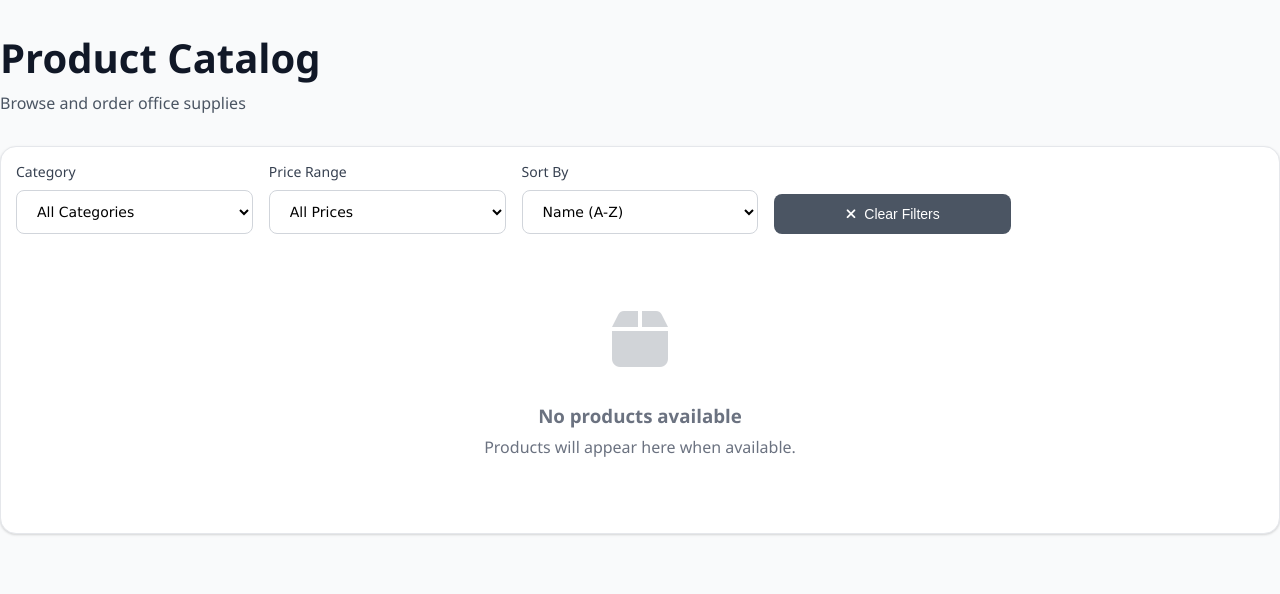
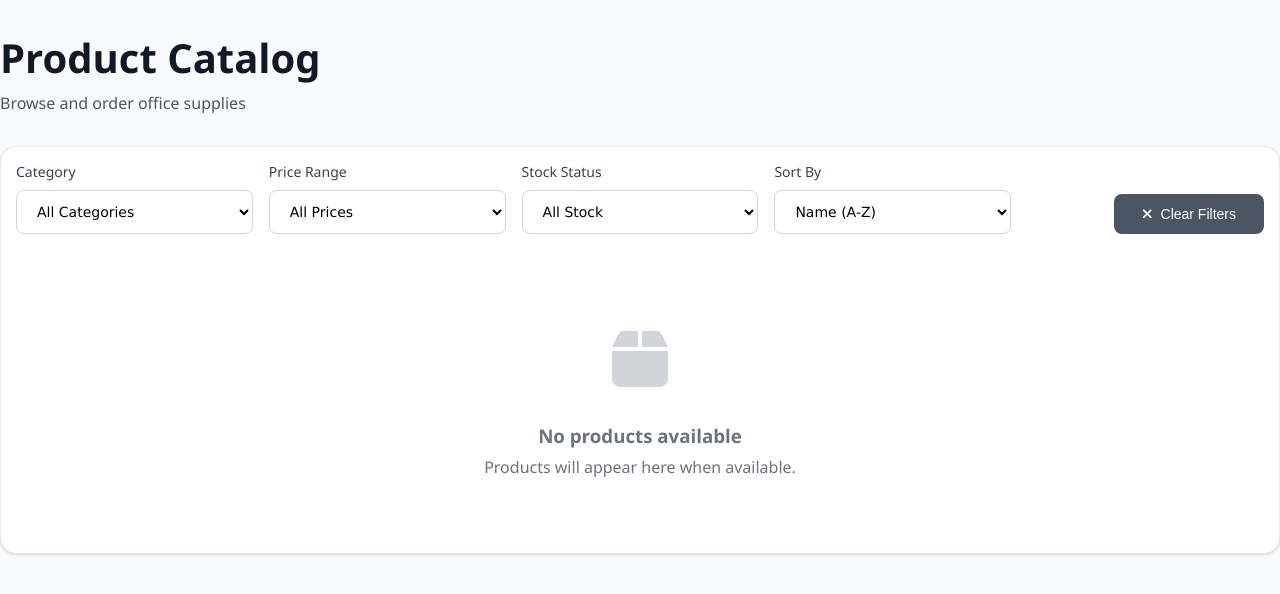
Before and after one commit to greatidea1/OfficeSupplies, a Flask app: template templates/products.html in a window 1280 px wide. Shown: the top 594 px of the page. Run offline with Flask 3, Linux system fonts and the light colour scheme; the template is opened without the code that fills it, so the values that code supplies are empty; parts of the project's set-up code (start-up, migrations or seed data) failed here and were passed over.

Commit message:
Overhall of product page on both - vendor and customer login

```diff
--- a/templates/products.html
+++ b/templates/products.html
@@ -79,7 +79,7 @@
     }
 
     .customer-filter-section {
-        width: 300px;
+        width: 260px;
     }
 
     .filters-section {
@@ -95,6 +95,7 @@
         display: grid;
         grid-template-columns: repeat(auto-fill, minmax(200px, 1fr));
         gap: 16px;
+        margin-bottom: 20px;
     }
 
     .filter-group {
@@ -112,8 +113,8 @@
 
     .products-grid {
         display: grid;
-        grid-template-columns: repeat(auto-fill, minmax(320px, 1fr));
-        gap: 24px;
+        grid-template-columns: repeat(auto-fill, minmax(280px, 1fr));
+        gap: 20px;
     }
 
     .product-card {
@@ -291,6 +292,7 @@
         justify-content: space-between;
         gap: 20px;
         flex-wrap: wrap; /* Optional: helps responsiveness */
+
         margin-bottom: 20px;
     }
 
@@ -302,12 +304,11 @@
 
     .no-customer-message {
         background-color: #fff3cd;
-        border: 1px solid #ffeeba;
         color: #856404;
         flex-grow: 1;
         color: #666;
         padding: 12px;
-        font-size: 14px;
+        font-size: 16px;
         border-radius: 8px;
         display: flex;
         align-items: center;
@@ -327,7 +328,6 @@
         border-radius: 6px;
         font-size: 0.875rem; /* Matches .filter-label */
         padding: 12px;
-        height: 40px;
         width: 100%;
         box-sizing: border-box;
         transition: border-color 0.2s ease, box-shadow 0.2s ease;
@@ -580,68 +580,6 @@
 
         <!-- Filters Section -->
         <div class="filters-section">
-            <div class="filters-grid">
-                <div class="filter-group">
-                    <label class="filter-label">Category</label>
-                    <select class="form-control" id="categoryFilter">
-                        <option value="">All Categories</option>
-                    </select>
-                </div>
-
-                {% if current_user.role.startswith('vendor_') %}
-                <div class="filter-group">
-                    <label class="filter-label">Location</label>
-                    <select class="form-control" id="locationFilter">
-                        <option value="">All Locations</option>
-                    </select>
-                </div>
-                {% endif %}
-
-                <div class="filter-group">
-                    <label class="filter-label">Price Range</label>
-                    <select class="form-control" id="priceFilter">
-                        <option value="">All Prices</option>
-                        <option value="0-100">₹0 - ₹100</option>
-                        <option value="100-500">₹100 - ₹500</option>
-                        <option value="500-1000">₹500 - ₹1,000</option>
-                        <option value="1000+">₹1,000+</option>
-                    </select>
-                </div>
-
-                {% if current_user.role.startswith('vendor_') %}
-                <div class="filter-group">
-                    <label class="filter-label">Stock Status</label>
-                    <select class="form-control" id="stockFilter">
-                        <option value="">All Stock</option>
-                        <option value="in-stock">In Stock</option>
-                        <option value="low-stock">Low Stock</option>
-                        <option value="out-of-stock">Out of Stock</option>
-                    </select>
-                </div>
-                {% endif %}
-
-                <div class="filter-group">
-                    <label class="filter-label">Sort By</label>
-                    <select class="form-control" id="sortFilter">
-                        <option value="name_asc">Name (A-Z)</option>
-                        <option value="name_desc">Name (Z-A)</option>
-                        <option value="price_asc">Price (Low to High)</option>
-                        <option value="price_desc">Price (High to Low)</option>
-                        {% if current_user.role.startswith('vendor_') %}
-                        <option value="stock_asc">Stock (Low to High)</option>
-                        <option value="stock_desc">Stock (High to Low)</option>
-                        {% endif %}
-                    </select>
-                </div>
-                <!-- Clear Filters Button -->
-                <div class="filter-group" style="display: flex; align-items: end;">
-                    <button class="btn btn-secondary" onclick="clearFilters()" style="padding: 12px; width: 100%; margin-top: auto;">
-                        <i class="fas fa-times"></i>
-                        Clear Filters
-                    </button>
-                </div>
-            </div>
-
             {% if current_user.role.startswith('vendor_') %}
             <div class="filter-toolbar">
                 <!-- Customer dropdown -->
@@ -675,6 +613,90 @@
             </div>
             {% endif %}
 
+            <div class="filters-grid">
+                <div class="filter-group">
+                    <label class="filter-label">Category</label>
+                    <select class="form-control" id="categoryFilter">
+                        <option value="">All Categories</option>
+                    </select>
+                </div>
+
+                {% if current_user.role.startswith('vendor_') %}
+                <div class="filter-group">
+                    <label class="filter-label">Location</label>
+                    <select class="form-control" id="locationFilter">
+                        <option value="">All Locations</option>
+                    </select>
+                </div>
+                {% endif %}
+
+                <div class="filter-group">
+                    <label class="filter-label">Price Range</label>
+                    <select class="form-control" id="priceFilter">
+                        <option value="">All Prices</option>
+                        <option value="0-100">₹0 - ₹100</option>
+                        <option value="100-500">₹100 - ₹500</option>
+                        <option value="500-1000">₹500 - ₹1,000</option>
+                        <option value="1000+">₹1,000+</option>
+                    </select>
+                </div>
+
+                <div class="filter-group">
+                    <label class="filter-label">Stock Status</label>
+                    <select class="form-control" id="stockFilter">
+                        <option value="">All Stock</option>
+                        <option value="in-stock">In Stock</option>
+                        <option value="low-stock">Low Stock</option>
+                        <option value="out-of-stock">Out of Stock</option>
+                    </select>
+                </div>
+
+                <div class="filter-group">
+                    <label class="filter-label">Sort By</label>
+                    <select class="form-control" id="sortFilter">
+                        <option value="name_asc">Name (A-Z)</option>
+                        <option value="name_desc">Name (Z-A)</option>
+                        <option value="price_asc">Price (Low to High)</option>
+                        <option value="price_desc">Price (High to Low)</option>
+                        {% if current_user.role.startswith('vendor_') %}
+                        <option value="stock_asc">Stock (Low to High)</option>
+                        <option value="stock_desc">Stock (High to Low)</option>
+                        {% elif current_user.role.startswith('customer_') %}
+                        <option value="stock_asc">Stock (Low to High)</option>
+                        <option value="stock_desc">Stock (High to Low)</option>
+                        {% endif %}
+                    </select>
+                </div>
+
+                <!-- Search Field for Customer Users -->
+                {% if current_user.role.startswith('customer_') %}
+                <div class="filter-group">
+                    <label class="filter-label">Search</label>
+                    <div style="display: flex; gap: 8px;">
+                        <input
+                            type="text"
+                            class="form-control"
+                            id="searchInput"
+                            placeholder="Search products..."
+                            style="min-height: 40px; width: 170px;"
+                        >
+
+                        <button class="btn btn-primary" onclick="searchProducts()" style="padding: 12px; min-height: 40px; display: flex; align-items: center; justify-content: center; gap: 6px;">
+                            <i class="fas fa-search"></i>
+                            <span>Search</span>
+                        </button>
+                    </div>
+                </div>
+                {% endif %}
+
+                <!-- Clear Filters Button -->
+                <div class="filter-group" style="display: flex; align-items: end;">
+                    <button class="btn btn-secondary" onclick="clearFilters()" style="padding: 12px; width: 150px; margin-top: auto;">
+                        <i class="fas fa-times"></i>
+                        Clear Filters
+                    </button>
+                </div>
+            </div>
 
             <div class="products-grid" id="productsGrid">
                 <!-- Products will be loaded here -->
@@ -1112,10 +1134,17 @@
                         <span style="color: var(--gray-600); font-size: 0.875rem;">Item No:</span>
                         <span style="font-weight: 500; color: var(--gray-900); font-size: 0.875rem;">${product.item_no}</span>
                     </div>
+
+                    <div style="display: flex; justify-content: space-between; margin-bottom: 8px;">
+                        <span style="color: var(--gray-600); font-size: 0.875rem;">Stock:</span>
+                        <span style="font-weight: 500; color: ${product.quantity > 10 ? 'var(--secondary-green)' : product.quantity > 0 ? 'var(--secondary-orange)' : 'var(--secondary-red)'}; font-size: 0.875rem;">
+                            ${product.quantity > 0 ? `${product.quantity} units` : 'Out of Stock'}
+                        </span>
+                    </div>
                 </div>
 
                 <!-- Price Section -->
-                <div style="background: var(--gray-50); padding: 2px; border-radius: 8px; margin-bottom: 16px; text-align: center;">
+                <div style="background: var(--gray-50); padding: 12px; border-radius: 8px; margin-bottom: 12px; text-align: center;">
                     <div style="font-size: 1.5rem; font-weight: 700; color: var(--primary-blue); margin-bottom: 4px;">
                         ₹${effectivePrice.toLocaleString('en-IN')}
                         ${product.custom_price ? '<span style="font-size: 0.75rem; color: var(--secondary-green); margin-left: 8px;">Special Price</span>' : ''}
@@ -1125,15 +1154,13 @@
                     </div>
                 </div>
 
-                <!-- Action Section -->
-                <div onclick="event.stopPropagation()" style="display: flex; gap: 12px;">
-                    <!-- Qty Section -->
-                    <div style="flex: 1; background: var(--gray-50); border: 1px solid var(--gray-200); border-radius: 8px; padding: 12px; display: flex; flex-direction: column; align-items: center;">
-                        <div style="font-size: 0.75rem; font-weight: 600; color: var(--gray-600); margin-bottom: 8px; text-transform: uppercase; letter-spacing: 0.5px;">Quantity</div>
-                        <div style="display: flex; align-items: center; gap: 8px;">
+                <!-- Compact Action Section -->
+                <div onclick="event.stopPropagation()" style="display: flex; gap: 8px; align-items: center;">
+                    <!-- Simplified Quantity Controls -->
+                    <div style="display: flex; align-items: center; gap: 6px; background: var(--gray-50); border: 1px solid var(--gray-200); border-radius: 6px; padding: 4px;">
                         <button onclick="changeQuantity('${product.product_id}', -1)"
                                 ${isOutOfStock ? 'disabled' : ''}
-                                    style="width: 28px; height: 28px; border: 1px solid var(--gray-300); background: white; border-radius: 4px; cursor: ${isOutOfStock ? 'not-allowed' : 'pointer'}; display: flex; align-items: center; justify-content: center; font-size: 0.75rem;">
+                                style="width: 24px; height: 24px; border: none; background: white; border-radius: 3px; cursor: ${isOutOfStock ? 'not-allowed' : 'pointer'}; display: flex; align-items: center; justify-content: center; font-size: 0.75rem; box-shadow: 0 1px 2px rgba(0,0,0,0.1);">
                             <i class="fas fa-minus"></i>
                         </button>
                         <input type="number"
@@ -1142,27 +1169,22 @@
                                min="1"
                                max="${product.quantity}"
                                ${isOutOfStock ? 'disabled' : ''}
-                                   style="width: 50px; padding: 6px; border: 1px solid var(--gray-300); border-radius: 4px; text-align: center; font-size: 0.875rem; font-weight: 600;">
+                               style="width: 40px; padding: 4px; border: none; text-align: center; font-size: 0.875rem; font-weight: 600; background: transparent;">
                         <button onclick="changeQuantity('${product.product_id}', 1)"
                                 ${isOutOfStock ? 'disabled' : ''}
-                                    style="width: 28px; height: 28px; border: 1px solid var(--gray-300); background: white; border-radius: 4px; cursor: ${isOutOfStock ? 'not-allowed' : 'pointer'}; display: flex; align-items: center; justify-content: center; font-size: 0.75rem;">
+                                style="width: 24px; height: 24px; border: none; background: white; border-radius: 3px; cursor: ${isOutOfStock ? 'not-allowed' : 'pointer'}; display: flex; align-items: center; justify-content: center; font-size: 0.75rem; box-shadow: 0 1px 2px rgba(0,0,0,0.1);">
                             <i class="fas fa-plus"></i>
                         </button>
                     </div>
-                    </div>
-
-                    <!-- +Cart Section -->
-                    <div style="flex: 1;">
+
+                    <!-- Compact Add to Cart Button -->
                     <button onclick="addToCart('${product.product_id}')"
                             ${isOutOfStock ? 'disabled' : ''}
                             data-price="${effectivePrice}"
-                                style="width: 100%; height: 100%; background: ${isOutOfStock ? 'var(--gray-400)' : 'var(--primary-sky-blue)'}; color: white; border: none; border-radius: 8px; font-weight: 600; cursor: ${isOutOfStock ? 'not-allowed' : 'pointer'}; display: flex; flex-direction: column; align-items: center; justify-content: center; gap: 4px; transition: all 0.3s ease;">
-                            <i class="fas fa-cart-plus" style="font-size: 1.25rem;"></i>
-                            <span style="font-size: 0.75rem; text-transform: uppercase; letter-spacing: 0.5px;">
-                                ${isOutOfStock ? 'Out of Stock' : '+Cart'}
-                            </span>
+                            style="flex: 1; height: 36px; background: ${isOutOfStock ? 'var(--gray-400)' : '#f6d110'}; color: var(--gray-800); border: none; border-radius: 20px; font-weight: 600; cursor: ${isOutOfStock ? 'not-allowed' : 'pointer'}; display: flex; align-items: center; justify-content: center; gap: 6px; font-size: 0.875rem;">
+                            <i class="fas fa-cart-plus" style="font-size: 1rem;"></i>
+                            ${isOutOfStock ? 'Out of Stock' : 'Add to Cart'}
                     </button>
-                    </div>
                 </div>
             </div>
         `;
@@ -1390,7 +1412,7 @@
             </div>
             <div class="product-gst">+ ${product.gst_rate || 18}% GST</div>
             <button class="btn btn-sm btn-warning" onclick="editCustomerPrice('${productId}', ${customPrice})" style="margin-top: 8px;">
-                Edit ✍🏻
+                Edit Price ✍🏻
             </button>
         `;
     } else if (selectedCustomerId) {
@@ -1644,9 +1666,7 @@
                         <label class="form-label">Add/Change Product Image</label>
                         <div style="display: flex; gap: 12px; align-items: center; margin-bottom: 8px;">
                             <input type="file" class="form-control" name="product_image" accept="image/*" onchange="handleEditImageUpload(event)" style="flex: 1;">
-                            <button type="button" class="btn btn-primary" onclick="document.querySelector('#editProductForm [name=\\"product_image\\"]').click()">
-                                <i class="fas fa-upload"></i> Browse
-                            </button>
+
                         </div>
                         <span class="form-help">Max size: 16MB. JPEG, PNG, etc. New image will replace the current one.</span>
                         <span class="form-error" id="editImageError"></span>
@@ -2109,8 +2129,8 @@
             }
         }
 
-        // Stock filter (vendor only)
-        if (match && stockFilter && IS_VENDOR) {
+        // Stock filter (both vendors and customers)
+        if (match && stockFilter) {
             const quantity = product.quantity || 0;
             const lowStockThreshold = product.low_stock_threshold || 10;
 
@@ -2153,7 +2173,7 @@
 
     console.log(`Filtered ${currentProducts.length} products down to ${filteredProducts.length}`);
 
-    // Apply sorting
+    // Apply sorting (both vendors and customers can sort by stock)
     console.log('Applying sort:', sortBy);
     if (sortBy === 'name_asc') {
         filteredProducts.sort((a, b) => a.product_name.localeCompare(b.product_name));
@@ -2163,9 +2183,11 @@
         filteredProducts.sort((a, b) => (a.custom_price || a.price || 0) - (b.custom_price || b.price || 0));
     } else if (sortBy === 'price_desc') {
         filteredProducts.sort((a, b) => (b.custom_price || b.price || 0) - (a.custom_price || a.price || 0));
-    } else if (sortBy === 'stock_asc' && IS_VENDOR) {
+    } else if (sortBy === 'stock_asc') {
+        // Allow both vendors and customers to sort by stock
         filteredProducts.sort((a, b) => (a.quantity || 0) - (b.quantity || 0));
-    } else if (sortBy === 'stock_desc' && IS_VENDOR) {
+    } else if (sortBy === 'stock_desc') {
+        // Allow both vendors and customers to sort by stock
         filteredProducts.sort((a, b) => (b.quantity || 0) - (a.quantity || 0));
     }
 
```
Lines whose indentation alone changed are shown as unchanged.
